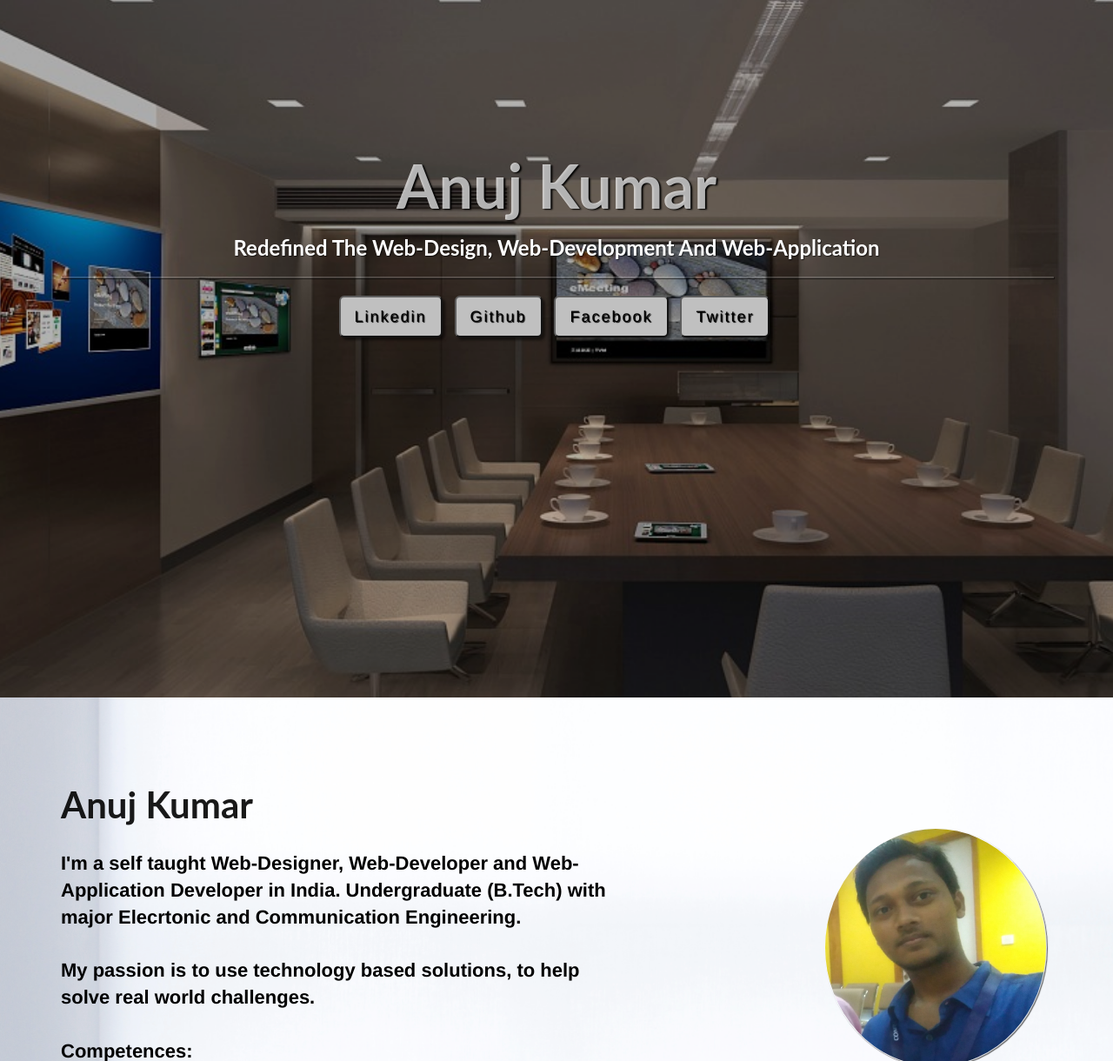
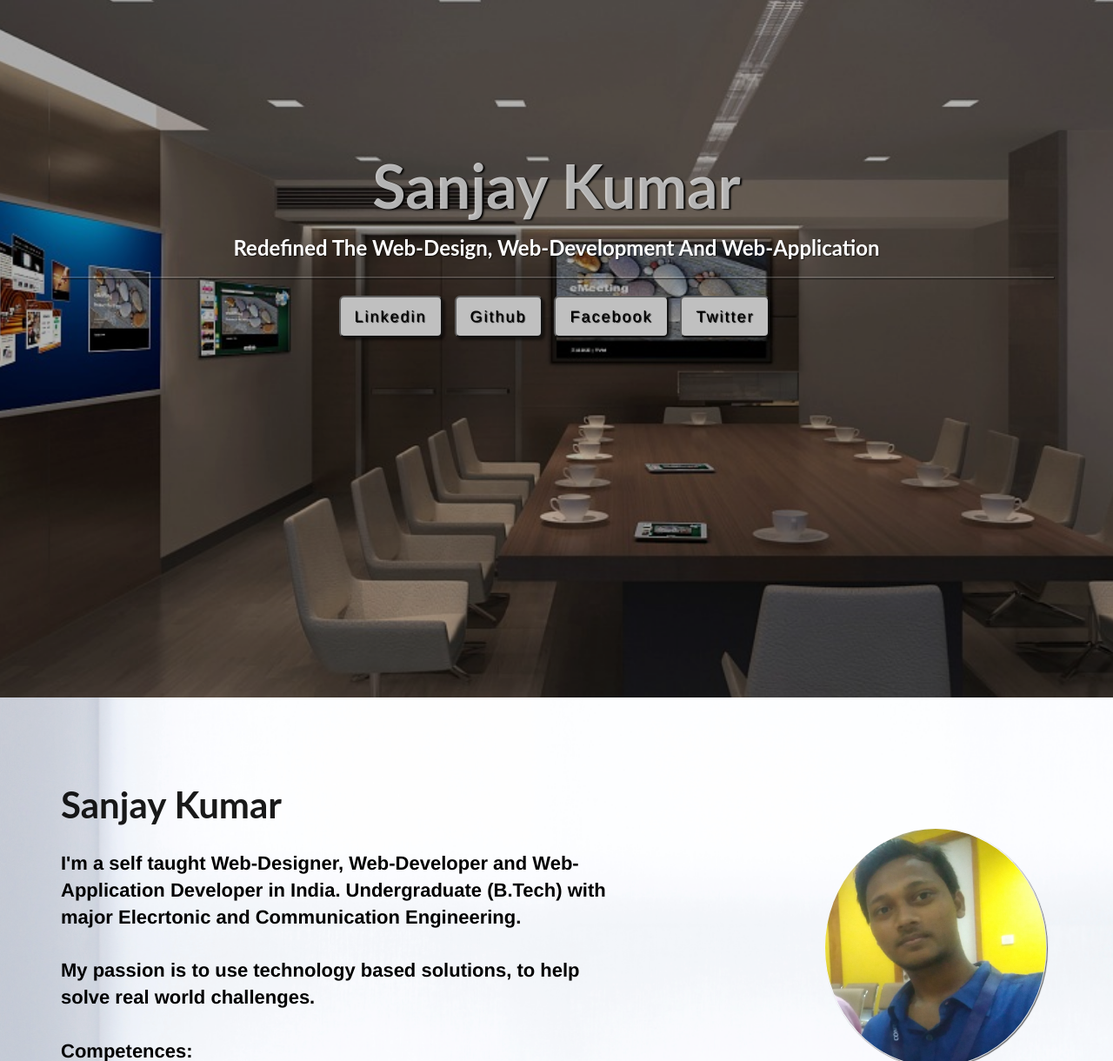
Before and after one commit to snjys/snjys.github.io, a plain HTML site: page index.html in a window 1280 px wide. Shown: the part 53-1273 px from the top of the page at 87% size. Drawn offline with Linux system fonts and the light colour scheme.

Commit message:
Update index.html

```diff
--- a/index.html
+++ b/index.html
@@ -9,8 +9,8 @@
 
     <title>Sanjay Kumar</title>
     <link rel="icon" href="images/sanjay.jpg" />
-    <meta name="description" content="This is Anuj personal Website, Who Redefined The Web-Design, Web-Development And Web-Application" />
-    <meta name="author" content="Anuj Kumar" />
+    <meta name="description" content="This is Sanjay personal Website, Who Redefined The Web-Design, Web-Development And Web-Application" />
+    <meta name="author" content="Sanjay Kumar" />
     <!--css file link-->
     <link href="css/bootstrap.min.css" rel="stylesheet" type="text/css">
     <link href="css/main.css" rel="stylesheet" type="text/css">
@@ -60,7 +60,7 @@
                 <div class="row">
                     <div class="col-lg-12">
                         <div class="intro-message">
-                            <h1>Anuj Kumar</h1>
+                            <h1>Sanjay Kumar</h1>
                             <h3>Redefined The Web-Design, Web-Development And Web-Application</h3>
                             <hr class="intro-divider">
                             <ul class="list-inline intro-social-buttons">
@@ -100,7 +100,7 @@
                     <div class="col-lg-7 col-sm-6">
 
                         <div class="clearfix"></div>
-                        <h2 class="section-heading">Anuj Kumar</h2>
+                        <h2 class="section-heading">Sanjay Kumar</h2>
                         <br />
                         <p class="lead">I'm a self taught Web-Designer, Web-Developer and Web-Application Developer in India. Undergraduate (B.Tech) with major Elecrtonic and Communication Engineering.<br />
                             <br />
```
